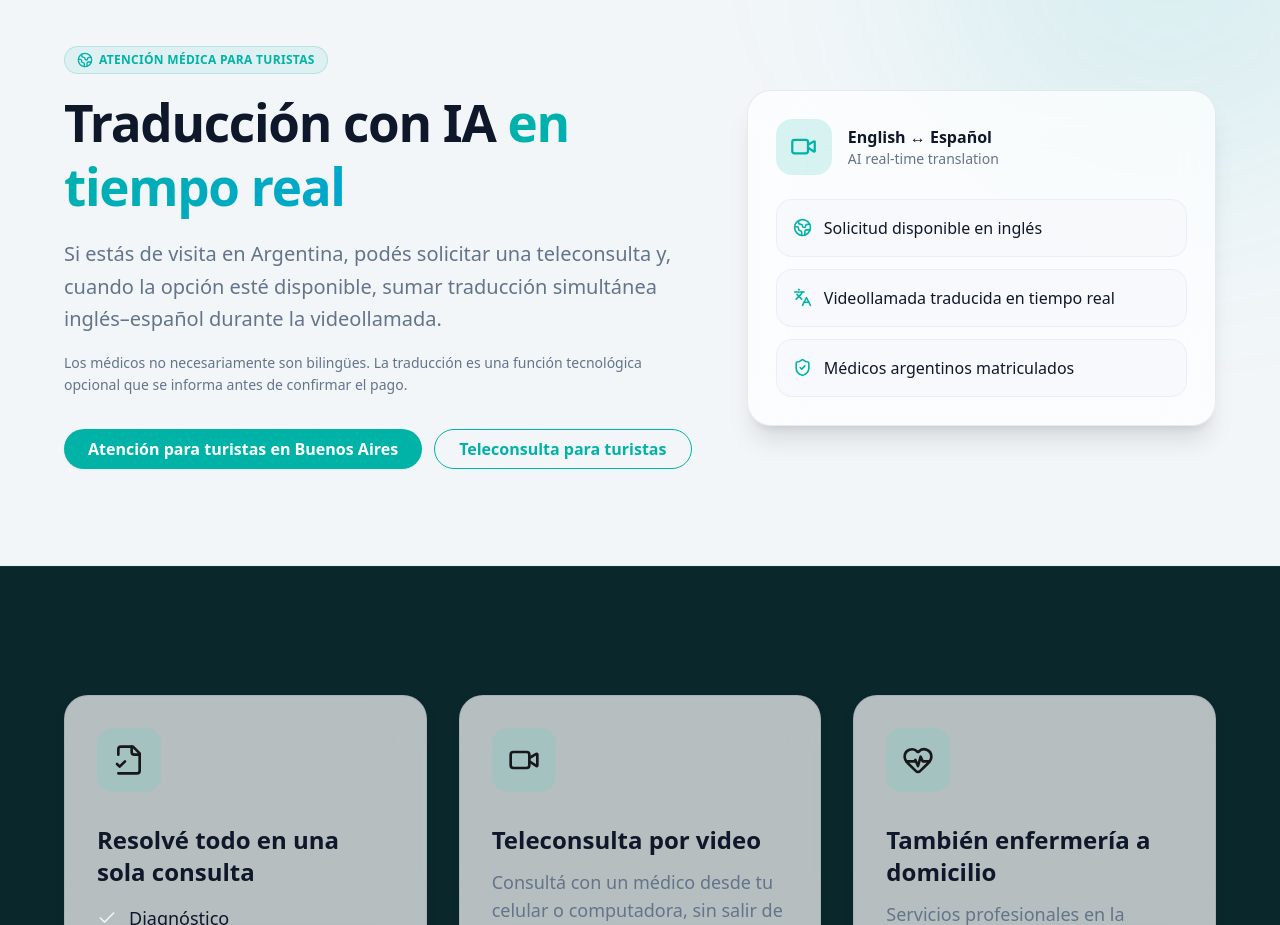
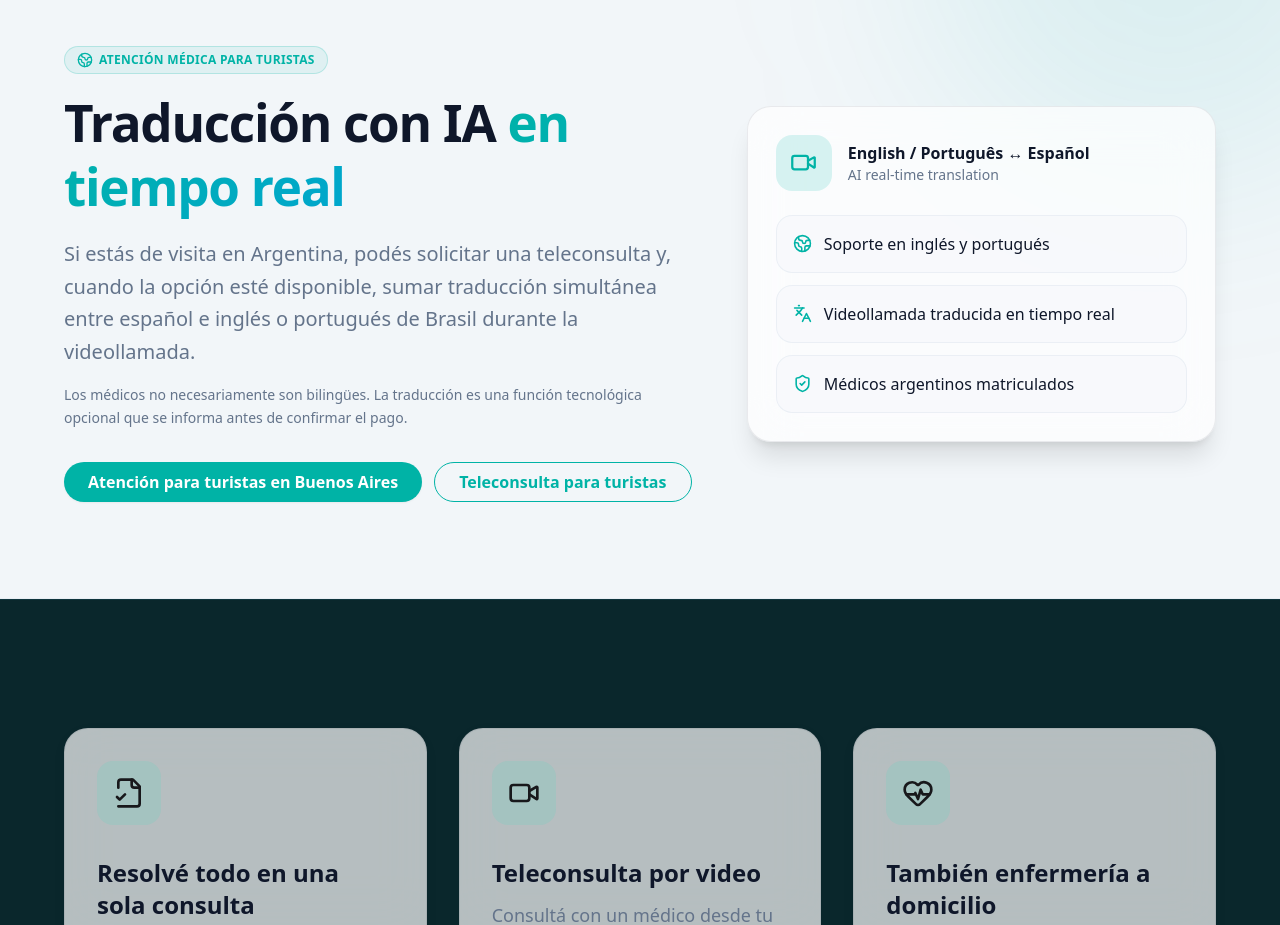
Before and after one commit to facu1391/DocYA, a Next.js app: page / in a window 1280 px wide. Shown: the part 4580-5505 px from the top of the page. Built offline with nearby package versions, Linux system fonts and the light colour scheme; no server answers.

Commit message:
fix: mention English and Portuguese AI translation

```diff
--- a/src/app/page.tsx
+++ b/src/app/page.tsx
@@ -42,7 +42,7 @@ export default function Home() {
       "Receta médica online",
       "Certificado médico online",
       "Doctor in Buenos Aires for tourists",
-      "Medical consultation with real-time AI translation",
+      "Medical consultation with real-time AI translation in English and Portuguese",
     ],
     description:
       "DocYa conecta pacientes con profesionales verificados para atención médica a domicilio, teleconsulta y enfermería.",
@@ -58,7 +58,7 @@ export default function Home() {
     serviceType: [
       "Médico a domicilio",
       "Teleconsulta médica",
-      "Teleconsulta para turistas con traducción por IA",
+      "Teleconsulta para turistas con traducción por IA en inglés y portugués",
       "Enfermería a domicilio",
     ],
     url: SITE_URL,
--- a/src/components/landing-public/nueva-landing/TouristTranslationSection.tsx
+++ b/src/components/landing-public/nueva-landing/TouristTranslationSection.tsx
@@ -13,21 +13,21 @@ export default function TouristTranslationSection() {
         badge: "Medical care for tourists",
         title: "Real-time AI translation",
         highlight: "during your consultation",
-        description: "Visiting Argentina and need a doctor? Eligible video consultations may include simultaneous English–Spanish AI translation, so you and the physician can communicate more clearly.",
+        description: "Visiting Argentina and need a doctor? Eligible video consultations may include simultaneous AI translation between Spanish and English or Brazilian Portuguese, so you and the physician can communicate more clearly.",
         note: "Doctors are not necessarily bilingual. Translation is an optional technology feature shown during checkout when available.",
         primary: "Medical care in Buenos Aires",
         secondary: "Online doctor across Argentina",
-        cards: ["English patient journey", "Real-time translated video", "Licensed Argentine physicians"],
+        cards: ["English and Portuguese support", "Real-time translated video", "Licensed Argentine physicians"],
       }
     : {
         badge: "Atención médica para turistas",
         title: "Traducción con IA",
         highlight: "en tiempo real",
-        description: "Si estás de visita en Argentina, podés solicitar una teleconsulta y, cuando la opción esté disponible, sumar traducción simultánea inglés–español durante la videollamada.",
+        description: "Si estás de visita en Argentina, podés solicitar una teleconsulta y, cuando la opción esté disponible, sumar traducción simultánea entre español e inglés o portugués de Brasil durante la videollamada.",
         note: "Los médicos no necesariamente son bilingües. La traducción es una función tecnológica opcional que se informa antes de confirmar el pago.",
         primary: "Atención para turistas en Buenos Aires",
         secondary: "Teleconsulta para turistas",
-        cards: ["Solicitud disponible en inglés", "Videollamada traducida en tiempo real", "Médicos argentinos matriculados"],
+        cards: ["Soporte en inglés y portugués", "Videollamada traducida en tiempo real", "Médicos argentinos matriculados"],
       };
 
   const icons = [Globe2, Languages, ShieldCheck];
@@ -51,7 +51,7 @@ export default function TouristTranslationSection() {
           <div className="glass-card rounded-3xl p-7 shadow-xl">
             <div className="mb-6 flex items-center gap-4">
               <div className="grid h-14 w-14 place-items-center rounded-2xl bg-[var(--brand)]/15 text-[var(--brand)]"><Video size={27} /></div>
-              <div><p className="font-bold">English ↔ Español</p><p className="text-sm text-text-muted">AI real-time translation</p></div>
+              <div><p className="font-bold">English / Português ↔ Español</p><p className="text-sm text-text-muted">AI real-time translation</p></div>
             </div>
             <div className="space-y-3">
               {copy.cards.map((label, index) => {
```
